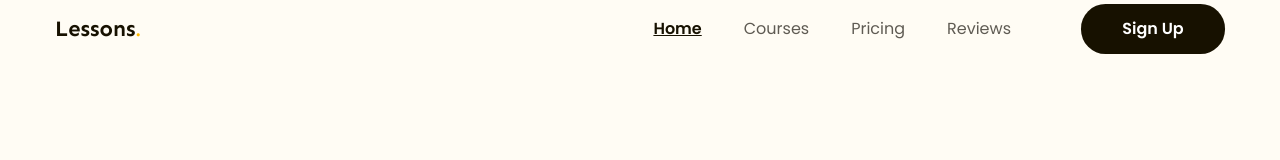
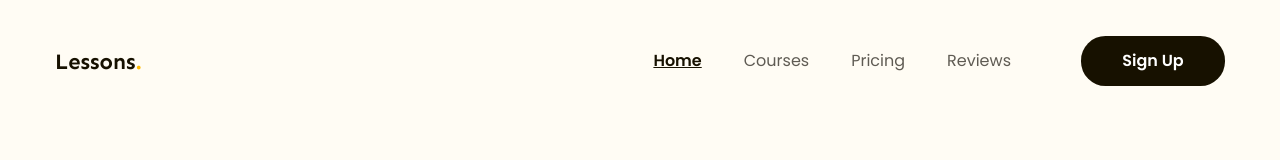
Before and after one commit to ThangIT2k4/Project-2, a plain HTML site: page index.html in a window 1280 px wide. Drawn offline with Linux system fonts and the light colour scheme.

Commit message:
header #2

```diff
--- a/assets/css/styles.css
+++ b/assets/css/styles.css
@@ -42,15 +42,15 @@ li.action {
     font-family: "Sen", sans-serif;
     color: var(--primarycolor);
     font-weight: 700;
-    line-height: 1.42;
+    line-height: 1.4167;
 }
 
 .header__logo span {
-    font-size: 2rem;
+    font-size: 2.4rem;
     font-family: "Sen", sans-serif;
     color: #ffb900;
     font-weight: 700;
-    line-height: 1.42;
+    line-height: 1.4167;
 }
 
 .header__nav,
@@ -60,6 +60,10 @@ li.action {
     text-align: center;
 }
 
+.header__nav {
+    padding-top: 36px;
+}
+
 .header__nav-menu {
     margin-left: auto;
     margin-right: 49px;
@@ -67,7 +71,7 @@ li.action {
 }
 
 .nav__item {
-    padding: 15px 21px;
+    padding: 11px 21px;
     color: #5f5b53;
     font-size: 1.6rem;
     font-weight: 400;
```
